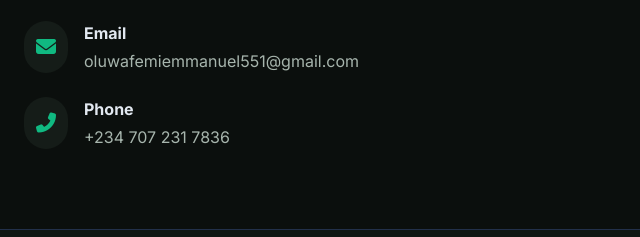
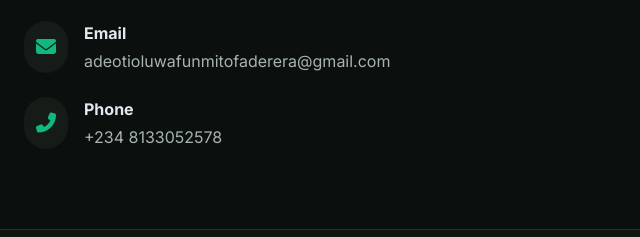
Before and after one commit to adeotioluwafunmitofaderera-tech/adeotioluwafunmitofaderera-tech.github.io, a plain HTML site: page index.html in a window 1280 px wide. Shown: the part 4386-4623 px from the top of the page, 0-640 px from the left. Drawn offline with nearby package versions, Linux system fonts and the light colour scheme.

Commit message:
Update index.html

```diff
--- a/index.html
+++ b/index.html
@@ -1020,7 +1020,7 @@
                             </div>
                             <div>
                                 <h4 class="font-bold mb-1">Email</h4>
-                                <p class="text-slate-400">oluwafemiemmanuel551@gmail.com</p>
+                                <p class="text-slate-400">adeotioluwafunmitofaderera@gmail.com</p>
                             </div>
                         </div>
 
@@ -1030,7 +1030,7 @@
                             </div>
                             <div>
                                 <h4 class="font-bold mb-1">Phone</h4>
-                                <p class="text-slate-400">+234 707 231 7836</p>
+                                <p class="text-slate-400">+234 8133052578</p>
                             </div>
                         </div>
                     </div>
```
